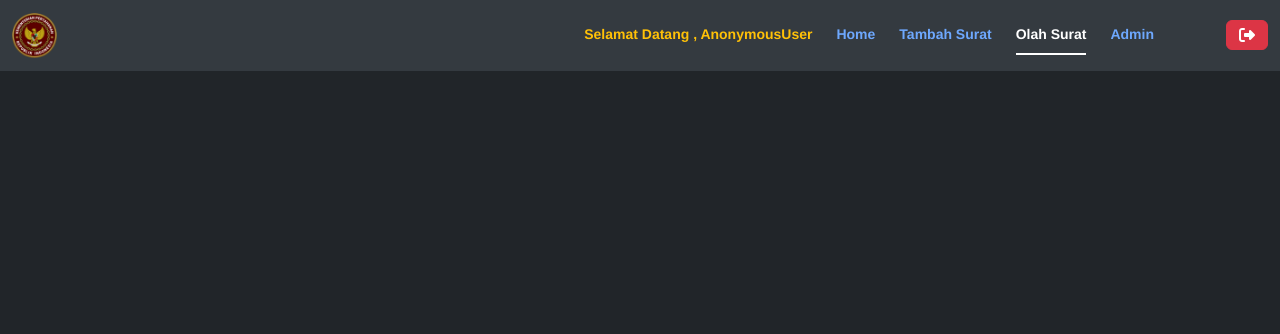
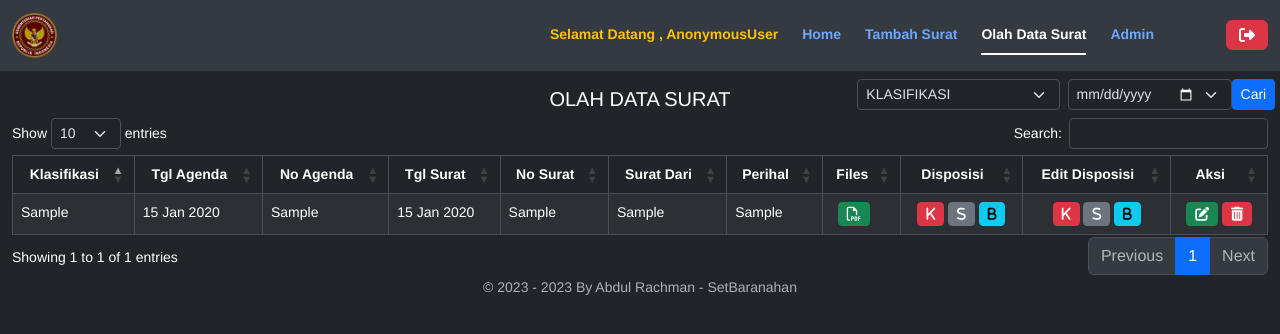
Before and after one commit to nice9uy/surat_tu, a Django app: page /surat/olah_surat/ in a window 1280 px wide. Shown: the top 334 px of the page. Run offline with Django 5.2, Linux system fonts and the light colour scheme; tables that the repository leaves empty hold one stand-in row (values such as "Sample post"); lists and menus that the app fills with data are empty; some libraries are stand-ins or nearby versions.

Commit message:
add edit disposisi

```diff
--- a/static/js/custom.js
+++ b/static/js/custom.js
@@ -1,8 +1,9 @@
 $(document).ready(function () {
+
   active_link_menu()
   validation()
   tabel_data()
-  // table_surat_keluar()
+
 });
 
 
@@ -14,50 +15,47 @@ function active_link_menu() {
   });
 }
 
-function tabel_data(){
-  new DataTable('#tabel_index');
-  new DataTable('#tabel_surat_keluar', {
-    "searching": false,
-    "dom": 'rtip',
-  //   fixedColumns: {
-  //     left: 4,
 
-  // },
-//   //   paging: false,
-//   fixedColumns: {
-//     left: 2
-// },
-    scrollCollapse: true,
-    scrollX: true,
-    autoWidth: true,
-    // overflow-y: auto;
-  //   // scrollY: 300
-
-
-  });
-  new DataTable('#tabel_klasifikasi',{
-    "searching": false,
-    "dom": 'rtip'
-  });
-  new DataTable('#tabel_subklasifikasi' , {
-    "searching": false,
-    "dom": 'rtip'
+function tabel_data() {
+    new DataTable('#tabel_index',{
+      scrollX: true,
+      autoWidth: true,
+      scrollCollapse: true,
+      scrollY : "500px"
   });
 }
 
-// function table_surat_keluar(){
-//   var table = $('#tabel_surat_keluar').DataTable({
-//     // Your DataTables options go here
-//     });
-//   new $.fn.dataTable.FixedColumns(table, {
-//     leftColumns: 1,  // Number of columns to fix on the left
-//     rightColumns: 1  // Number of columns to fix on the right
-// });
+// function tabel_data(){
+//   new DataTable('#tabel_index' ,{
+
+//     scrollX: true,
+//     scrollCollapse: true,
+
+//   });
+
+//   new DataTable('#tabel_surat_keluar', {
+//     "searching": false,
+//     "dom": 'rtip',
+//   //   fixedColumns: {
+//   //     left: 4,
+
+//   // },
+// //   //   paging: false,
+// //   fixedColumns: {
+// //     left: 2
+// // },
+//     scrollCollapse: true,
+//     scrollX: true,
+//     autoWidth: true,
+//     // overflow-y: auto;
+//   //   // scrollY: 300
 
 
-// }
-
-
+//   });
+  // new DataTable('#tabel_index',{
+  //   "searching": false,
+  //   "dom": 'rtip'
+  // });
 
 
 function validation() {
--- a/surat_tu_app/urls.py
+++ b/surat_tu_app/urls.py
@@ -4,7 +4,8 @@ from . import views
 urlpatterns = [
     path('', views.home, name='home' ),
     path("tambah_surat/", views.tambah_surat, name="tambah_surat"),
+
     path("olah_surat/", views.olah_surat, name="olah_surat"),
-
+    path('edit_olah_surat/<int:id_edit_olah_surat>', views.edit_olah_surat, name='edit_olah_surat'),
 
 ]
--- a/surat_tu_app/views.py
+++ b/surat_tu_app/views.py
@@ -58,10 +58,19 @@ def tambah_surat(request):
 
 
 def olah_surat(request) :
-
+    datasemuasurat = DbSurat.objects.all()
+    Klasifikasi    = DbKlasifikasi.objects.all().values_list('klasifikasi', flat=True )
 
     context = {
-        'page_title' : 'Olah Surat'
+        'page_title' : 'Olah Surat',
+        'data_surat' : datasemuasurat,
+        'klasifikasi': Klasifikasi
     }
 
     return render (request , 'pages/olah_surat.html' , context )
+
+def edit_olah_surat(request):
+    pass
+
+
+    # return render (request , 'pages/olah_surat.html' , context )
--- a/templates/base.html
+++ b/templates/base.html
@@ -18,12 +18,14 @@
             {% block tambah_surat %}{% endblock tambah_surat %}
             {% block olah_surat %}{% endblock olah_surat %}
 
+
             <script type="text/javascript" src="{% static 'js/bootstrap.bundle.min.js' %}"></script>
             <script type="text/javascript" src="{% static 'js/font_awsome.js' %}"></script>
             <script type="text/javascript" src="{% static 'js/jquery-3.7.1.slim.min.js' %}"></script>
             <script type="text/javascript" src="{% static 'js/custom.js' %}"></script>
             <script type="text/javascript" src="{% static 'js/jquery.dataTables.min.js' %}"></script>
             <script type="text/javascript" src="{% static 'js/dataTables.bootstrap5.min.js' %}"></script>
+
 
             <script>
 
--- a/templates/header/main_header.html
+++ b/templates/header/main_header.html
@@ -21,8 +21,9 @@
           </li>
 
           <li class="nav-item">
-            <a class="nav-link {% if request.path == '/surat/olah_surat/' %} active {% endif %}" href="{% url 'olah_surat' %}">Olah Surat</a>
+            <a class="nav-link {% if request.path == '/surat/olah_surat/' %} active {% endif %}" href="{% url 'olah_surat' %}">Olah Data Surat</a>
           </li>
+
           <li class="nav-item">
             <a class="nav-link {% if request.path == '/admin/' %} active {% endif %} " href="{% url 'admin:index' %}">Admin</a>
           </li>
--- /dev/null
+++ b/templates/modal/olah_surat.html
@@ -0,0 +1,75 @@
+
+{% for data in data_surat %}
+<div class="modal fade" id="button_edit_olah_surat{{ data.id }}" tabindex="-1" aria-labelledby="edit_klasifikasi" aria-hidden="true">
+    <div class="modal-dialog modal-xl">
+      <div class="modal-content">
+        <div class="modal-header">
+          <h1 class="modal-title fs-5" id="edit_klasifikasi">Edit SURAT</h1>
+          <button type="button" class="btn-close" data-bs-dismiss="modal" aria-label="Close"></button>
+        </div>
+
+        <form action="" method="POST" class="was-validated">
+          {% csrf_token %}
+          <div class="modal-body">
+
+          <div class="d-flex text-center  ">
+
+                <div class="col-3">
+                  <label for="inputEmail4" class="form-label">KLASIFIKASI</label>
+                  <select class="form-select" aria-label="Default select example" id="klasifikasi" name="klasifikasi" required>
+                    <option value="">KLASIFIKASI</option>
+                    {% for v in klasifikasi %}
+                      <option value="{{ v }}">{{ v }}</option>
+                    {% endfor %}
+                  </select>
+                </div>
+
+                <div class="col-3">
+                  <label for="inputPassword4" class="form-label">TANGGAL AGENDA</label>
+                  <input type="date" class="form-select" placeholder="First name" aria-label="First name" name="tanggal_agenda" value="{{ data.tgl_agenda }}" required />
+                </div>
+
+                <div class="col-3">
+                  <label for="inputAddress" class="form-label">NO AGENDA</label>
+                  <input type="text" class="form-control" id="inputAddress" placeholder="Input Nomor Agenda" name="no_agenda" value="{{ data.no_agenda }}" required />
+                </div>
+
+                <div class="col-md-3">
+                  <label for="inputPassword4" class="form-label">TANGGAL SURAT</label>
+                  <input type="date" class="form-select" placeholder="First name" aria-label="First name" name="tanggal_surat" required />
+                </div>
+
+          </div>
+
+           <div class="d-flex mt-3  text-center">
+
+
+            <div class="col-3">
+              <label for="inputAddress" class="form-label">NO SURAT</label>
+              <input type="text" class="form-control" id="inputAddress" placeholder="Input Nomor Surat" name="no_surat" value="{{ data.no_surat }}" required />
+            </div>
+
+            <div class="col-4">
+              <label for="inputAddress" class="form-label">SURAT DARI</label>
+              <input type="text" class="form-control" id="inputAddress" placeholder="Input Surat Dari" name="surat_dari" value="{{ data.surat_dari }}" required />
+            </div>
+
+            <div class="col-5">
+              <label for="inputAddress" class="form-label">PERIHAL</label>
+              <input type="text" class="form-control" id="inputAddress" placeholder="Input Perihal" name="perihal" value="{{ data.perihal }}" required />
+            </div>
+
+          </div>
+
+
+
+          </div>
+          <div class="modal-footer">
+            <button type="submit" class="btn btn-primary">Edit SURAT</button>
+          </div>
+
+        </form>
+      </div>
+    </div>
+  </div>
+{% endfor %}
--- a/templates/pages/index.html
+++ b/templates/pages/index.html
@@ -2,6 +2,7 @@
 {% load static %}
 
 {% block index %}
+
   {% include 'header/main_header.html' %}
 
   <div class="container-fluid mt-3 text-white" style="">
@@ -45,7 +46,9 @@
         </tr>
       </thead>
       <tbody>
+
         {% for data in data_surat %}
+
           <tr>
             <td >{{ data.klasifikasi }}</td>
             <td>{{ data.tgl_agenda|date:'d M Y' }}</td>
@@ -55,7 +58,7 @@
             <td>{{ data.surat_dari }}</td>
             <td>{{ data.perihal }}</td>
 
-            <td class="d-flex justify-content-center">
+            <td class="text-center">
               <div style="margin-left: -15px;">
                 <a class="btn btn-success btn-sm fa fa-file-pdf-o" aria-current="page" title="Files" target="_blank" href="/upload/{{ data.upload_file }}"></a>
               </div>
--- a/templates/pages/olah_surat.html
+++ b/templates/pages/olah_surat.html
@@ -5,7 +5,98 @@
 {% include 'header/main_header.html' %}
 
 
+<div class="container-fluid mt-3 text-white" style="">
+    <h5 class="text-center">OLAH DATA SURAT</h5>
+    <div style="margin-top: -2.5rem;">
+      <div class="d-flex justify-content-end">
+        <div style="margin-right: 1rem;">
+          <div class="d-flex gap-2 mb-2 mx-5">
 
+            <div class="col-7">
+              <select class="form-select form-select-sm" title="Filter Klasifikasi" id="klasifikasi" required aria-label="Default select example" name="klasifikasi">
+                <option value="">KLASIFIKASI</option>
+                {% for v in klasifikasi %}
+                  <option value="{{ v }}">{{ v }}</option>
+                {% endfor %}
+              </select>
+            </div>
+
+            <div class="d-flex ms-auto col-7">
+              <input type="date" class="form-select form-select-sm" placeholder="First name" aria-label="First name"  id="tgl_agenda" />
+               <button class="btn btn-primary btn-sm " type="submit">Cari</button>
+            </div>
+
+          </div>
+        </div>
+      </div>
+    </div>
+
+    <table id="tabel_index" class="table table-striped table-bordered text-white" style="width:100%;  ">
+      <thead>
+        <tr>
+          <th class="text-center">Klasifikasi</th>
+          <th class="text-center">Tgl Agenda</th>
+          <th class="text-center">No Agenda</th>
+          <th class="text-center">Tgl Surat</th>
+          <th class="text-center">No Surat</th>
+          <th class="text-center">Surat Dari</th>
+          <th class="text-center">Perihal</th>
+          <th class="text-center">Files</th>
+          <th class="text-center">Disposisi</th>
+          <th class="text-center">Edit Disposisi</th>
+          <th class="text-center">Aksi</th>
+        </tr>
+      </thead>
+      <tbody>
+        {% for data in data_surat %}
+          <tr>
+            <td >{{ data.klasifikasi }}</td>
+            <td>{{ data.tgl_agenda|date:'d M Y' }}</td>
+            <td>{{ data.no_agenda }}</td>
+            <td>{{ data.tgl_surat|date:'d M Y' }}</td>
+            <td>{{ data.no_surat }}</td>
+            <td>{{ data.surat_dari }}</td>
+            <td>{{ data.perihal }}</td>
+
+            <td class="text-center ">
+              <div style="margin-left: -15px;">
+                <a class="btn btn-success btn-sm fa fa-file-pdf-o" aria-current="page" title="Files" target="_blank" href="/upload/{{ data.upload_file }}"></a>
+              </div>
+            </td>
+
+
+            <td class="text-center gap-2">
+              <button type="button" class="btn btn-danger btn-sm fa-solid fa-k"  data-bs-toggle="modal" data-placement="bottom" title="KABADAN" data-bs-target="#button_simpan_ke_arsip{{ data.id }}"></button>
+              <button type="button" class="btn btn-secondary btn-sm fa-solid fa-s"  data-bs-toggle="modal" data-placement="bottom" title="SEKRETARIAT" data-bs-target="#button_simpan_ke_arsip{{ data.id }}"></button>
+              <button type="button" class="btn btn-info btn-sm fa-solid fa-b"  data-bs-toggle="modal" data-placement="bottom" title="BAG UMUM" data-bs-target="#button_simpan_ke_arsip{{ data.id }}"></button>
+            </td>
+
+            <td class="text-center gap-2">
+              <button type="button" class="btn btn-danger btn-sm fa-solid fa-k"  data-bs-toggle="modal" data-placement="bottom" title="KABADAN" data-bs-target="#button_simpan_ke_arsip{{ data.id }}"></button>
+              <button type="button" class="btn btn-secondary btn-sm fa-solid fa-s"  data-bs-toggle="modal" data-placement="bottom" title="SEKRETARIAT" data-bs-target="#button_simpan_ke_arsip{{ data.id }}"></button>
+              <button type="button" class="btn btn-info btn-sm fa-solid fa-b"  data-bs-toggle="modal" data-placement="bottom" title="BAG UMUM" data-bs-target="#button_simpan_ke_arsip{{ data.id }}"></button>
+            </td>
+
+            <td class="text-center gap-2">
+                <button type="button" class="btn btn-success btn-sm fas fa-edit"  data-bs-toggle="modal" data-placement="bottom" title="UPDATE" data-bs-target="#button_edit_olah_surat{{ data.id }}"></button>
+                <button type="button" class="btn btn-danger btn-sm fa fa-trash"  data-bs-toggle="modal" data-placement="bottom" title="HAPUS" data-bs-target="#button_simpan_ke_arsip{{ data.id }}"></button>
+            </td>
+
+          </tr>
+        {% endfor %}
+      </tbody>
+    </table>
+  </div>
+
+  {% include 'modal/olah_surat.html' %}
+
+  <div class="container">
+    <footer class="">
+      <p class="text-center text-muted">
+        &copy; 2023 - {% now 'Y' %} By Abdul Rachman - SetBaranahan
+      </p>
+    </footer>
+  </div>
 
 
 
```
